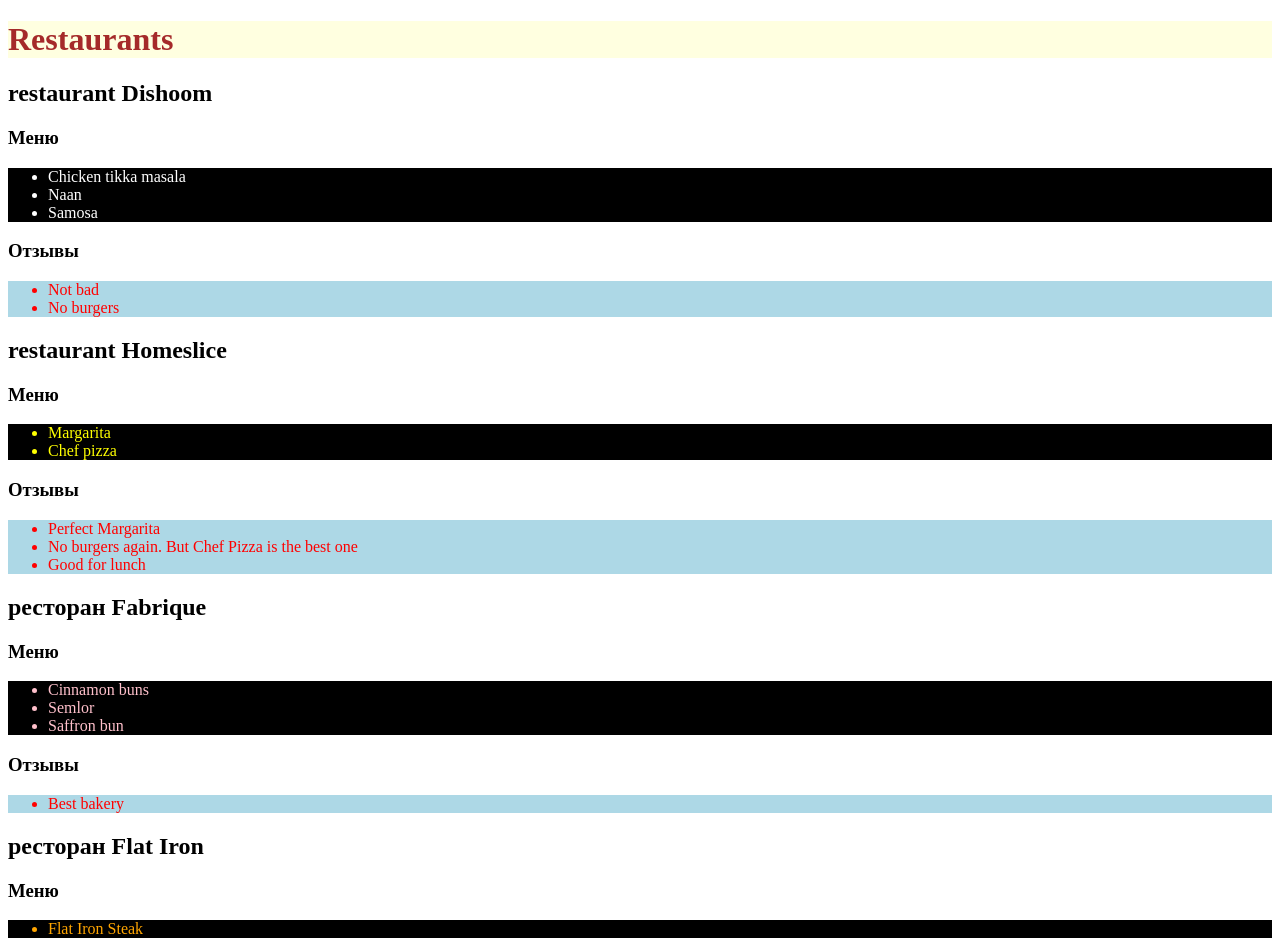
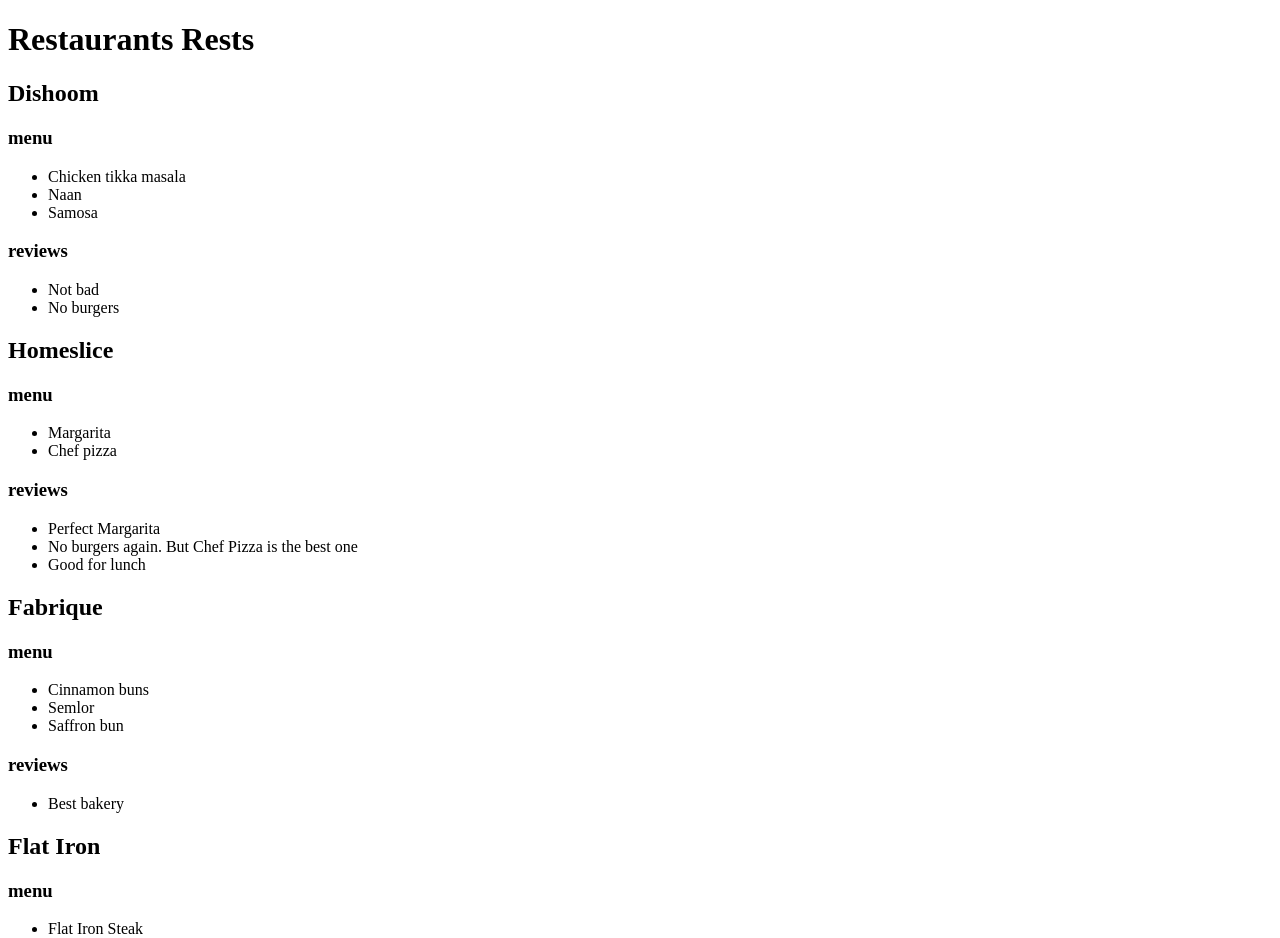
Before and after one commit to lessona/react, a React (Vite) app: page / in a window 1280 px wide. Shown: the top 938 px of the page. Built offline with nearby package versions, Linux system fonts and the light colour scheme.

Commit message:
2 components

```diff
--- /dev/null
+++ b/src/app.jsx
@@ -0,0 +1,45 @@
+ import { restaurants } from "./mock";
+import { Reviews } from "./compons/reviews/reviews";
+ import { Menu } from "./compons/menu/menu";
+//import { RestaurantsPage } from "./compons/restaurants-page/restaurants-page"
+export const App =({title})=>{
+    return (  <div>
+    <h1>Restaurants {title}</h1>
+{
+ restaurants.map(({name, id, menu, reviews}) =>(
+  <div key={id}>
+      <h2>{name}</h2>
+      <Menu menu={menu}/>
+
+      <Reviews reviews={reviews}/>
+
+
+      </div>
+)
+
+)
+}
+
+    </div>
+    )
+    //  <RestaurantsPage></RestaurantsPage>
+     //()
+//         <div>
+//         <h1>Restaurants {title}</h1>
+// {
+//      restaurants.map(({name, id, menu, reviews}) =>(
+
+    //   <div key={id}>
+    //       <h2>{name}</h2>
+    //       <Menu menu={menu}/>
+
+    //       <Reviews reviews={reviews}/>
+    //       </div>
+    //)
+
+   // )
+   // }
+
+      //  </div>
+    //)
+}
--- /dev/null
+++ b/src/compons/menu/menu.jsx
@@ -0,0 +1,14 @@
+export const Menu=({menu})=>{
+    return(
+    <div>
+    <h3>menu</h3>
+          <ul>
+          {
+              menu.map(({name}) => (
+                  <li key={name}>{name}</li>
+              ))
+          }
+          </ul>
+    </div>
+    )
+}
--- /dev/null
+++ b/src/compons/restaurants-page/restaurants-page.jsx
@@ -0,0 +1,25 @@
+// import { restaurants } from "../../mock";
+// import { Reviews } from "./compons/reviews/reviews";
+// import { Menu } from "./compons/menu/menu";
+// export const RestaurantsPage=({props})=>{
+//     return(
+//         <div>
+//         <h1>Restaurants {title}</h1>
+// {
+//      restaurants.map(({name, id, menu, reviews}) =>(
+//       <div key={id}>
+//           <h2>{name}</h2>
+//           <Menu menu={menu}/>
+
+//           <Reviews reviews={reviews}/>
+
+
+//           </div>
+//     )
+
+//     )
+//     }
+
+//         </div>
+//     )
+// }
--- /dev/null
+++ b/src/compons/reviews/reviews.jsx
@@ -0,0 +1,14 @@
+export const Reviews=({reviews})=>{
+    return(
+    <div>
+       <h3>reviews</h3>
+          <ul>
+          {
+              reviews.map(({text}) => (
+                  <li key={text}>{text}</li>
+              ))
+          }
+          </ul>
+    </div>
+    )
+}
--- a/src/main.jsx
+++ b/src/main.jsx
@@ -1,67 +1,107 @@
 import { createRoot } from "react-dom/client";
-import { restaurants } from "./mock";
+import { App } from "./app";
+//import { restaurants } from "./mock";
 const root = document.getElementById("root");
 const reactRoot = createRoot(root);
 
-reactRoot.render(
-  <div>
-    <h1 style={{ color: "brown", background: "lightyellow" }}>Restaurants</h1>
-    <div>
-      <h2>restaurant {restaurants[0].name}</h2>
-      <h3>Меню</h3>
-      <ul style={{ color: "white", background: "black" }}>
-        <li>{restaurants[0].menu[0].name}</li>
-        <li>{restaurants[0].menu[1].name}</li>
-        <li>{restaurants[0].menu[2].name}</li>
-      </ul>
-      <h3>Отзывы</h3>
-      <ul style={{ color: "red", background: "lightblue" }}>
-        <li>{restaurants[0].reviews[0].text}</li>
-        <li>{restaurants[0].reviews[1].text}</li>
-      </ul>
-    </div>
+reactRoot.render(<App title='Rests'/>
+//   <div>
+//   <h1>Restaurants</h1>
+// {
+// restaurants.map(({name, id, menu, reviews}) =>(
+//   <div key={id}>
+//       <h2>{name}</h2>
+//       <h3>menu</h3>
+//       <ul>
+//       {
+//           menu.map(({name}) => (
+//               <li key={name}>{name}</li>
+//           ))
+//       }
+//       </ul>
 
-    <div>
-      <h2>restaurant {restaurants[1].name}</h2>
-      <h3>Меню</h3>
-      <ul style={{ color: "yellow", background: "black" }}>
-        <li>{restaurants[1].menu[0].name}</li>
-        <li>{restaurants[1].menu[1].name}</li>
-      </ul>
-      <h3>Отзывы</h3>
-      <ul style={{ color: "red", background: "lightblue" }}>
-        <li>{restaurants[1].reviews[0].text}</li>
-        <li>{restaurants[1].reviews[1].text}</li>
-        <li>{restaurants[1].reviews[2].text}</li>
-      </ul>
-    </div>
+//       <h3>reviews</h3>
+//       <ul>
+//       {
+//           reviews.map(({text}) => (
+//               <li key={text}>{text}</li>
+//           ))
+//       }
+//       </ul>
+//       {/* {
+//           menu.map(({name}) => (
+//               <span key={name}>{name}</span>
+//           ))
+//       } */}
+//       {/* {
+//           reviews.map(({text}) => (
+//               <span key={text}>{text}</span>
+//           ))
+//       } */}
+//       </div>
+// )
 
-    <div>
-      <h2>ресторан {restaurants[2].name}</h2>
-      <h3>Меню</h3>
-      <ul style={{ color: "pink", background: "black" }}>
-        <li>{restaurants[2].menu[0].name}</li>
-        <li>{restaurants[2].menu[1].name}</li>
-        <li>{restaurants[2].menu[2].name}</li>
-      </ul>
-      <h3>Отзывы</h3>
-      <ul style={{ color: "red", background: "lightblue" }}>
-        <li>{restaurants[2].reviews[0].text}</li>
-      </ul>
-    </div>
+// )
+// }
+//    </div>
+  // <div>
+  //   <h1 style={{ color: "brown", background: "lightyellow" }}>Restaurants</h1>
+  //   <div>
+  //     <h2>restaurant {restaurants[0].name}</h2>
+  //     <h3>Меню</h3>
+  //     <ul style={{ color: "white", background: "black" }}>
+  //       <li>{restaurants[0].menu[0].name}</li>
+  //       <li>{restaurants[0].menu[1].name}</li>
+  //       <li>{restaurants[0].menu[2].name}</li>
+  //     </ul>
+  //     <h3>Отзывы</h3>
+  //     <ul style={{ color: "red", background: "lightblue" }}>
+  //       <li>{restaurants[0].reviews[0].text}</li>
+  //       <li>{restaurants[0].reviews[1].text}</li>
+  //     </ul>
+  //   </div>
 
-    <div>
-      <h2>ресторан {restaurants[3].name}</h2>
-      <h3>Меню</h3>
-      <ul style={{ color: "orange", background: "black" }}>
-        <li>{restaurants[3].menu[0].name}</li>
-        <li>{restaurants[3].menu[1].name}</li>
-      </ul>
-      <h3>Отзывы</h3>
-      <ul style={{ color: "red", background: "lightblue" }}>
-        <li>{restaurants[3].reviews[0].text}</li>
-        <li>{restaurants[3].reviews[1].text}</li>
-      </ul>
-    </div>
-  </div>
+  //   <div>
+  //     <h2>restaurant {restaurants[1].name}</h2>
+  //     <h3>Меню</h3>
+  //     <ul style={{ color: "yellow", background: "black" }}>
+  //       <li>{restaurants[1].menu[0].name}</li>
+  //       <li>{restaurants[1].menu[1].name}</li>
+  //     </ul>
+  //     <h3>Отзывы</h3>
+  //     <ul style={{ color: "red", background: "lightblue" }}>
+  //       <li>{restaurants[1].reviews[0].text}</li>
+  //       <li>{restaurants[1].reviews[1].text}</li>
+  //       <li>{restaurants[1].reviews[2].text}</li>
+  //     </ul>
+  //   </div>
+
+  //   <div>
+  //     <h2>ресторан {restaurants[2].name}</h2>
+  //     <h3>Меню</h3>
+  //     <ul style={{ color: "pink", background: "black" }}>
+  //       <li>{restaurants[2].menu[0].name}</li>
+  //       <li>{restaurants[2].menu[1].name}</li>
+  //       <li>{restaurants[2].menu[2].name}</li>
+  //     </ul>
+  //     <h3>Отзывы</h3>
+  //     <ul style={{ color: "red", background: "lightblue" }}>
+  //       <li>{restaurants[2].reviews[0].text}</li>
+  //     </ul>
+  //   </div>
+
+  //   <div>
+  //     <h2>ресторан {restaurants[3].name}</h2>
+  //     <h3>Меню</h3>
+  //     <ul style={{ color: "orange", background: "black" }}>
+  //       <li>{restaurants[3].menu[0].name}</li>
+  //       <li>{restaurants[3].menu[1].name}</li>
+  //     </ul>
+  //     <h3>Отзывы</h3>
+  //     <ul style={{ color: "red", background: "lightblue" }}>
+  //       <li>{restaurants[3].reviews[0].text}</li>
+  //       <li>{restaurants[3].reviews[1].text}</li>
+  //     </ul>
+  //   </div>
+  // </div>
 );
```
Also changed, not shown: src/compons/layout/layout.jsx (added, +8 -0 lines).
